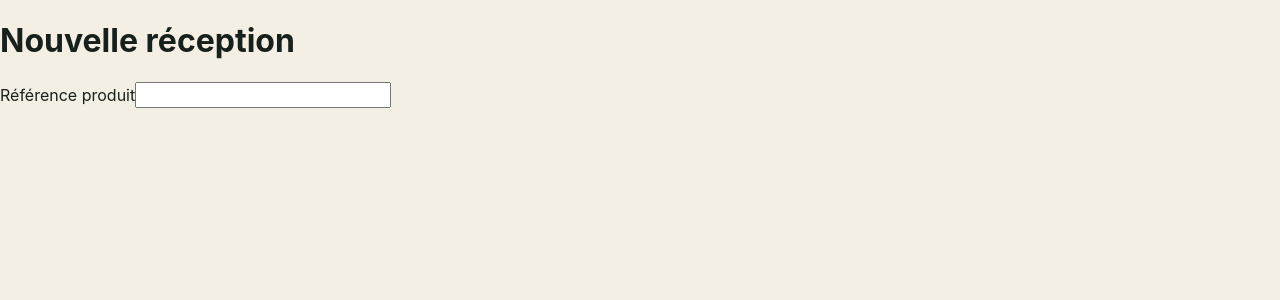
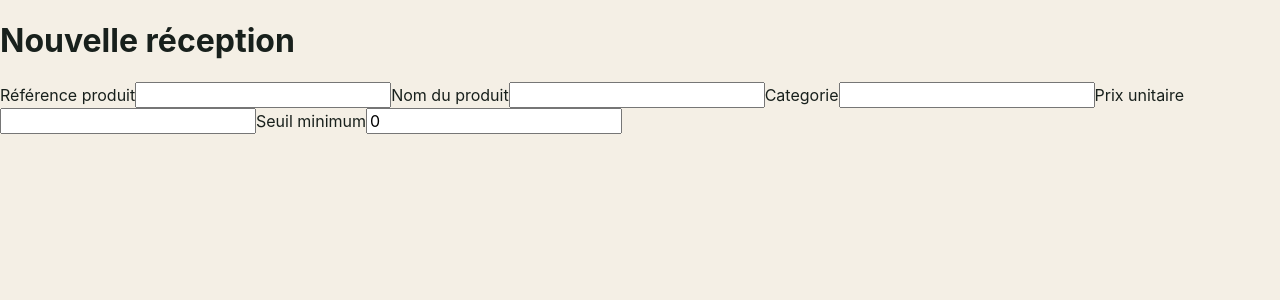
Before and after one commit to aliCheikCheikh/auto-stock-management-front, an Angular app: page /stock-receipts/new in a window 1280 px wide. Shown: the top 300 px of the page. Built offline with nearby package versions, Linux system fonts and the light colour scheme.

Commit message:
feat(stock-receipts): add product fields to receipt form

```diff
--- a/src/app/features/stock-receipts/pages/new-stock-receipt-page/new-stock-receipt-page.html
+++ b/src/app/features/stock-receipts/pages/new-stock-receipt-page/new-stock-receipt-page.html
@@ -4,5 +4,17 @@
     <form [formGroup]="form">
         <label for="productReference">Référence produit</label>
         <input id="productReference" type="text" formControlName="productReference" />
+
+        <label for="productName">Nom du produit</label>
+        <input id="productName" type="text" formControlName="productName" />
+
+        <label for="categoryId">Categorie</label>
+        <input id="categoryId" type="text" formControlName="categoryId" />
+
+        <label for="unitPriceAmount">Prix unitaire</label>
+        <input id="unitPriceAmount" type="text" formControlName="unitPriceAmount" />
+
+        <label for="minimumGlobalThreshold">Seuil minimum</label>
+        <input id="minimumGlobalThreshold" type="number" formControlName="minimumGlobalThreshold" />
     </form>
 </main>
--- a/src/app/features/stock-receipts/pages/new-stock-receipt-page/new-stock-receipt-page.ts
+++ b/src/app/features/stock-receipts/pages/new-stock-receipt-page/new-stock-receipt-page.ts
@@ -9,6 +9,25 @@ import { FormControl, FormGroup, ReactiveFormsModule, Validators } from '@angula
 })
 export class NewStockReceiptPage {
   readonly form = new FormGroup({
-    productReference: new FormControl('', { nonNullable: true, validators: [Validators.required] }),
+    productReference: new FormControl('', {
+      nonNullable: true,
+      validators: [Validators.required],
+    }),
+    productName: new FormControl('', {
+      nonNullable: true,
+      validators: [Validators.required],
+    }),
+    categoryId: new FormControl('', {
+      nonNullable: true,
+      validators: [Validators.required],
+    }),
+    unitPriceAmount: new FormControl('', {
+      nonNullable: true,
+      validators: [Validators.required],
+    }),
+    minimumGlobalThreshold: new FormControl(0, {
+      nonNullable: true,
+      validators: [Validators.required, Validators.min(0)],
+    }),
   });
 }
```
